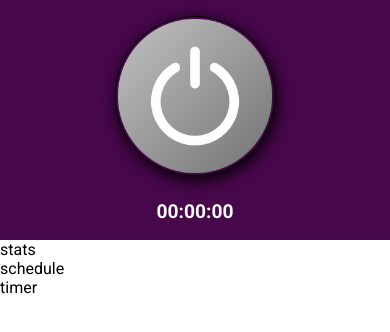
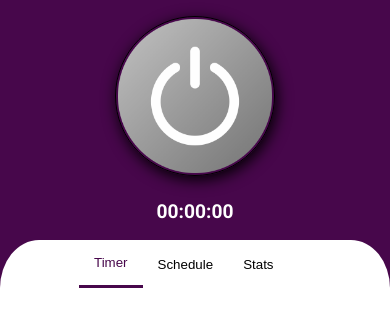
Before and after one commit to leonardogonfiantini/ankuoo_web_app, a React (Create React App) app in the folder ankuoo/: page / in a window 390 px wide. Shown: the top 332 px of the page. Built offline with nearby package versions, Linux system fonts and the light colour scheme.

Commit message:
home nav in progress, created media query, some style things, onoff completed

```diff
--- a/ankuoo/src/views/home/home.jsx
+++ b/ankuoo/src/views/home/home.jsx
@@ -8,22 +8,80 @@ import Stats from '../../components/stats/stats'
 import Timer from '../../components/timer/timer'
 
 function Home() {
-  return (
 
 
+  function timerClick(e) {
+    var active = document.querySelector('.active')
+    active.classList.remove('active')
+
+    e.target.classList.add('active')
+
+    var obj = document.getElementById('timer')
+    obj.style.display = 'block';
+    obj.classList.add('obj-active')
+
+
+    var item2 = document.getElementById('item2')
+    var obj_active = document.getElementsByClassName('obj-active')
+    item2.appendChild(obj)
+  }
+
+  function scheduleClick(e) {
+    var active = document.querySelector('.active')
+    active.classList.remove('active')
+
+    e.target.classList.add('active')
+
+    var obj = document.getElementById('schedule')
+    obj.style.display = 'block';
+    obj.classList.add('obj-active')
+
+
+    var item2 = document.getElementById('item2')
+    var obj_active = document.getElementsByClassName('obj-active')
+    item2.appendChild(obj)
+  }
+
+  function statsClick(e) {
+    var active = document.querySelector('.active')
+    active.classList.remove('active')
+
+    e.target.classList.add('active')
+
+    var obj = document.getElementById('stats')
+    obj.style.display = 'block'
+    obj.classList.add('obj-active')
+
+    var item2 = document.getElementById('item2')
+    var obj_active = document.getElementsByClassName('obj-active')
+    item2.appendChild(obj)
+  }
+
+
+  return (
     <div className='home'>
-        <div className='item1' >
+        <div className='item1 onoff' >
             <OnOff />
         </div>
 
-        <div className='item2'>
-            <Stats />
-            <Schedule />
-            <Timer />
+        <div id='item2' className='item2'>
+          <div className='navbar'>
+            <ul>
+              <li> <button id='timer-pill' className='active' onClick={timerClick}> Timer </button> </li>
+              <li> <button id='schedule-pill' onClick={scheduleClick}> Schedule </button> </li>
+              <li> <button id='stats-pill' onClick={statsClick}> Stats </button> </li>
+            </ul>
+          </div>
         </div>
 
+        <div className="widgets">
+          <div id='schedule' className='schedule'> <Schedule /> </div>
+          <div id='stats' className='stats'> <Stats /> </div>
+          <div id='timer' className='timer'> <Timer /> </div>
+        </div>
     </div>
   )
+
 }
 
 export default Home
--- a/ankuoo/src/views/home/home.scss
+++ b/ankuoo/src/views/home/home.scss
@@ -29,8 +29,90 @@ $main-color: hsl(297, 83%, 16%);
     'onoff onoff'
     'stats stats'
     'stats stats';
+
+    .timer {display: none}
+    .schedule {display: none;}
+    .stats {display: none;}
+
+}
+
+@media only screen and (min-width: 1000px) {
+
+    .onoff { grid-area: onoff; }
+    .timer { grid-area: timer; }
+    .schedule { grid-area: schedule; }
+    .stats { grid-area: stats; }
+
+
+    .home {
+
+        grid-template-columns: repeat(4, 1fr);
+        grid-template-rows: repeat(6, 1fr);
+
+        grid-template-areas:
+        'stats stats onoff onoff'
+        'stats stats onoff onoff'
+        'stats stats timer timer'
+        'stats stats timer timer'
+        'stats stats schedule schedule'
+        'stats stats schedule schedule';
+    }
+
+    .home {
+        .timer { display: block; }
+        .schedule { display: block; }
+        .stats { display: block; }
+        .item2 {display: none;}
+    }
 }
 
 .item2 {
+    width: 100%;
+    height: max-height;
+
+    border-radius: 10% 10% 0 0;
+
     background-color: white;
+
+
+    .navbar {
+        display: block;
+
+        width: 80%;
+        height: 3rem;
+
+        margin-left: auto;
+        margin-right: auto;
+
+        background-color: white;
+
+
+        ul, li {
+            position: relative;
+            display: inline-flex;
+            list-style: none;
+
+            margin-left: auto;
+            margin-right: auto;
+
+            button {
+                padding: 15px;
+                border: 0;
+
+                background-color: white;
+                overflow: hidden;
+            }
+
+            .active, button:hover {
+                color: $main-color;
+            }
+
+            .active {
+                border-bottom: 3px solid $main-color;
+            }
+
+        }
+
+    }
+
 }
```
